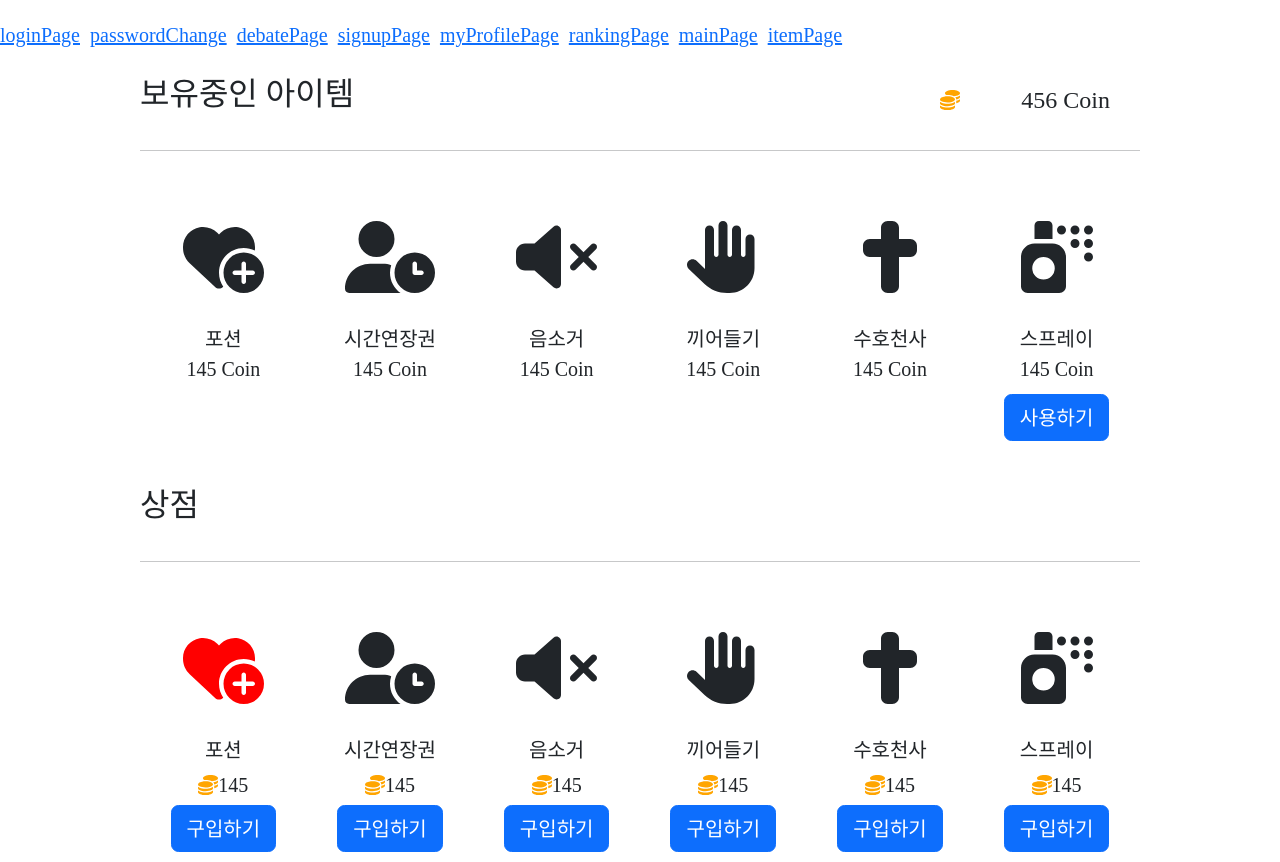
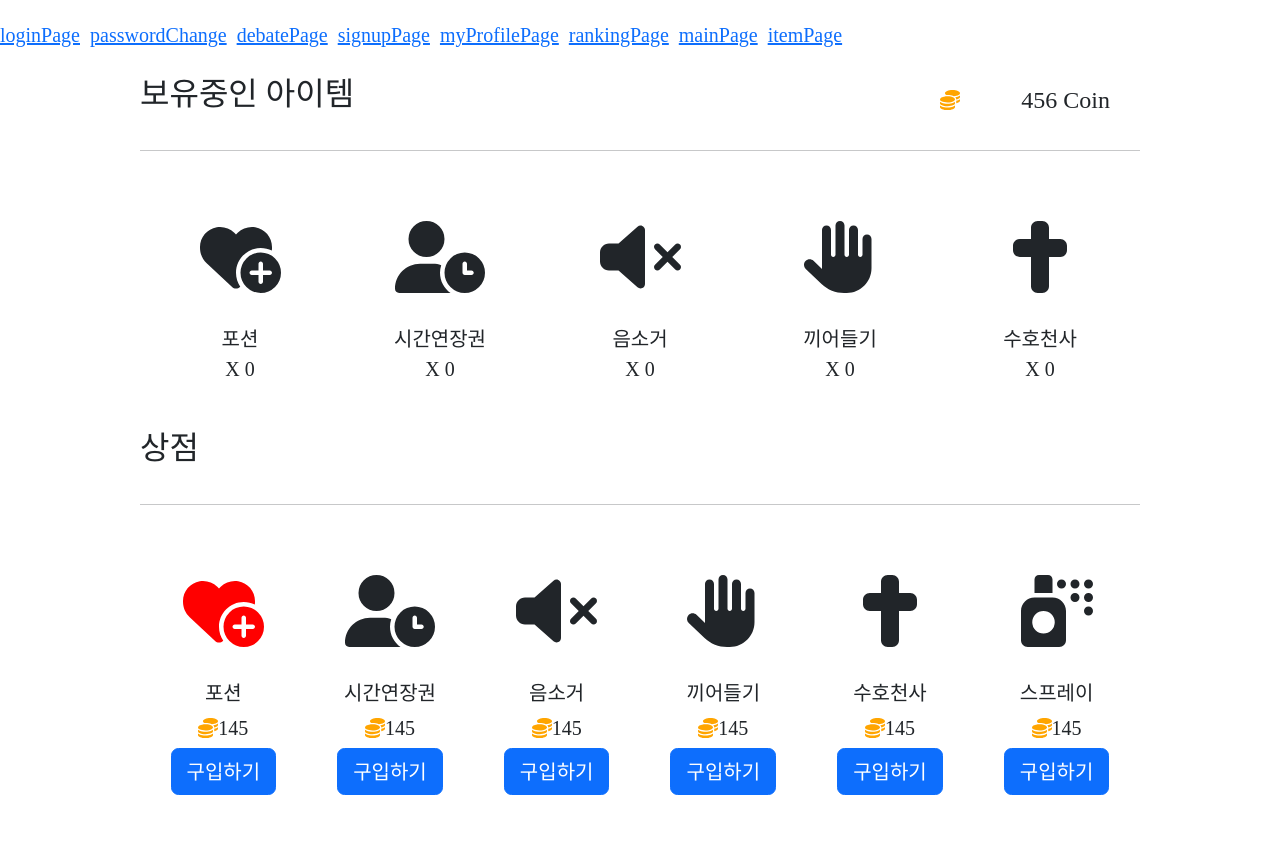
Before and after one commit to limzzum/MFC, a React (Create React App) app in the folder frontend/: page /pages/item/itempage/1 in a window 1280 px wide. After the commit the page ends 805 px from the top, so only its background shows below. Built offline with nearby package versions, Linux system fonts and the light colour scheme; no server answers.

Commit message:
feat : havingItem 컴포넌트 보유 개수 받아오기

```diff
--- a/frontend/src/components/itempage/havingItem.js
+++ b/frontend/src/components/itempage/havingItem.js
@@ -2,10 +2,25 @@ import React from "react";
 import "bootstrap/dist/css/bootstrap.min.css";
 import styles from "./havingItem.module.css";
 import { FontAwesomeIcon } from "@fortawesome/react-fontawesome";
-import { faCoins, faSprayCan, faCross, faHeartCirclePlus, faUserClock, faVolumeXmark, faHand, faAngleDoubleUp } from "@fortawesome/free-solid-svg-icons";
-import { Button } from "react-bootstrap";
+import { faCoins, faCross, faHeartCirclePlus, faUserClock, faVolumeXmark, faHand, faAngleDoubleUp } from "@fortawesome/free-solid-svg-icons";
 
-function HavingItem() {
+function HavingItem({ userItems }) {
+
+  const potionItem = userItems.find(item => item.data.name === "포션");
+  const potionCount = potionItem ? potionItem.data.count : 0;
+
+  const speechItem = userItems.find(item => item.data.name === "발언 연장권");
+  const speechCount = speechItem ? speechItem.data.count : 0;
+
+  const muteItem = userItems.find(item => item.data.name === "상대 음소거");
+  const muteCount = muteItem ? muteItem.data.count : 0;
+
+  const angelItem = userItems.find(item => item.data.name === "수호천사");
+  const angelCount = angelItem ? angelItem.data.count : 0;
+
+  const cutinItem = userItems.find(item => item.data.name === "끼어들기");
+  const cutinCount = cutinItem ? cutinItem.data.count : 0;
+
   return (
     <div>
       <div className={styles.titleBox}>
@@ -22,33 +37,27 @@ function HavingItem() {
         <div className={`${styles.itemBox} mx-auto`}>
           <FontAwesomeIcon icon={faHeartCirclePlus} size="3x" />
           <div className="pt-4">포션</div>
-          <div>145 Coin</div>
+          <div>X {potionCount} </div>
         </div>
         <div className={`${styles.itemBox} mx-auto`}>
           <FontAwesomeIcon icon={faUserClock} size="3x" />
           <div className="pt-4">시간연장권</div>
-          <div>145 Coin</div>
+          <div>X {speechCount}</div>
         </div>
         <div className={`${styles.itemBox} mx-auto`}>
           <FontAwesomeIcon icon={faVolumeXmark} size="3x" />
           <div className="pt-4">음소거</div>
-          <div>145 Coin</div>
+          <div>X {muteCount}</div>
         </div>
         <div className={`${styles.itemBox} mx-auto`}>
           <FontAwesomeIcon icon={faHand} size="3x" />
           <div className="pt-4">끼어들기</div>
-          <div>145 Coin</div>
+          <div>X {angelCount}</div>
         </div>
         <div className={`${styles.itemBox} mx-auto`}>
           <FontAwesomeIcon icon={faCross} size="3x" />
           <div className="pt-4">수호천사</div>
-          <div>145 Coin</div>
-        </div>
-        <div className={`${styles.itemBox} mx-auto`}>
-          <FontAwesomeIcon icon={faSprayCan} size="3x" />
-          <div className="pt-4">스프레이</div>
-          <div className="mb-2">145 Coin</div>
-          <Button>사용하기</Button>
+          <div>X {cutinCount}</div>
         </div>
       </div>
     </div>
```
